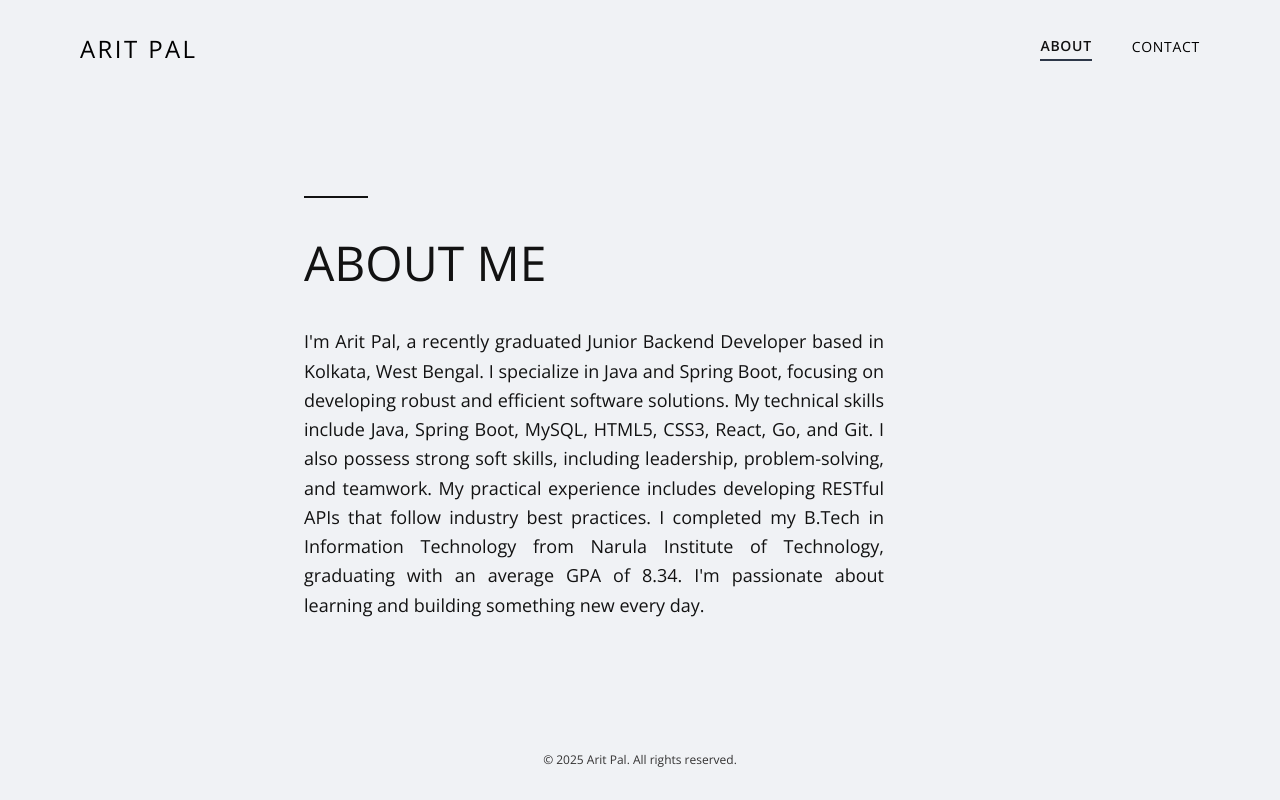
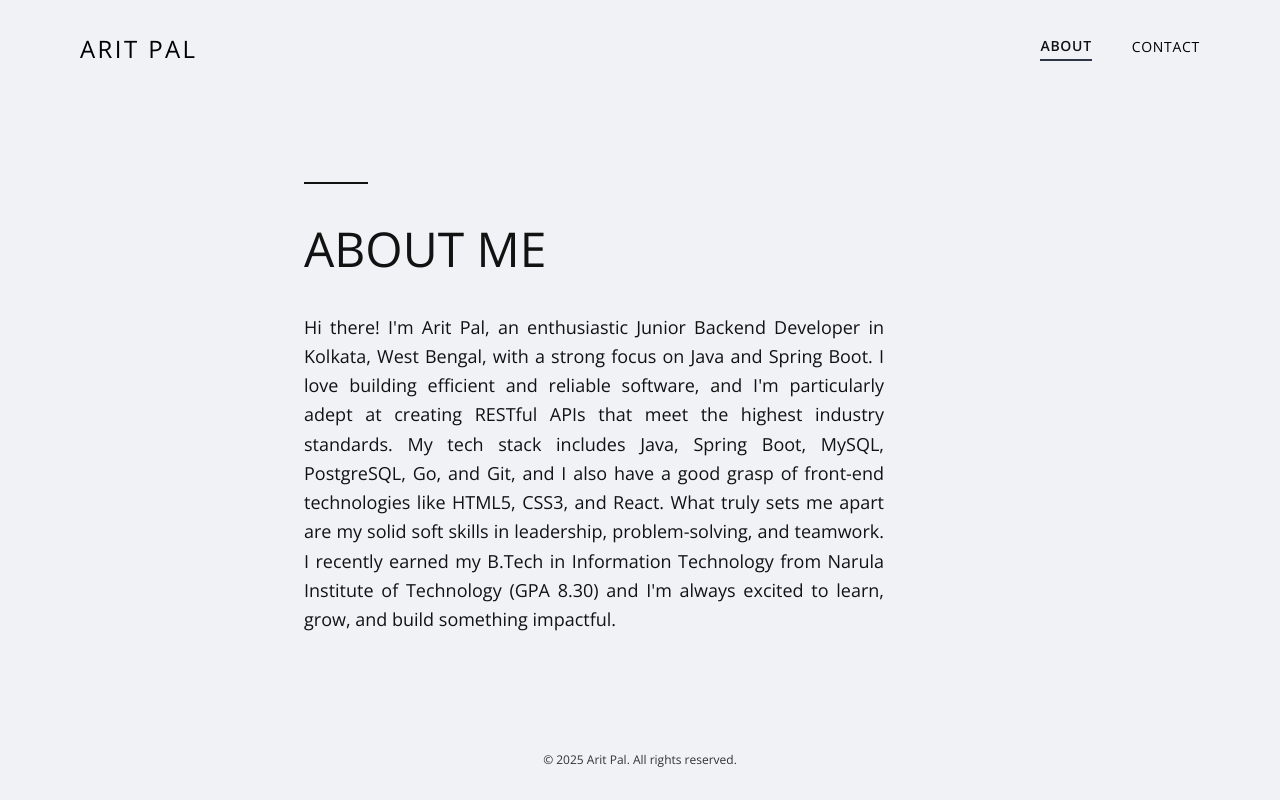
Before and after one commit to arit-pal/Personal-Website, a React (Vite) app: page /about in a window 1280 px wide. Built offline with nearby package versions, Linux system fonts and the light colour scheme.

Commit message:
changed tagline and about me texts

```diff
--- a/src/pages/About/About.jsx
+++ b/src/pages/About/About.jsx
@@ -14,7 +14,7 @@ const About = () => {
                     <div className="decorator-line"></div>
                     <h1 className="main-title">ABOUT ME</h1>
                     <p className="main-description">
-                        I'm Arit Pal, a recently graduated Junior Backend Developer based in Kolkata, West Bengal. I specialize in Java and Spring Boot, focusing on developing robust and efficient software solutions. My technical skills include Java, Spring Boot, MySQL, HTML5, CSS3, React, Go, and Git. I also possess strong soft skills, including leadership, problem-solving, and teamwork. My practical experience includes developing RESTful APIs that follow industry best practices. I completed my B.Tech in Information Technology from Narula Institute of Technology, graduating with an average GPA of 8.34. I'm passionate about learning and building something new every day.
+                        Hi there! I'm Arit Pal, an enthusiastic Junior Backend Developer in Kolkata, West Bengal, with a strong focus on Java and Spring Boot. I love building efficient and reliable software, and I'm particularly adept at creating RESTful APIs that meet the highest industry standards. My tech stack includes Java, Spring Boot, MySQL, PostgreSQL, Go, and Git, and I also have a good grasp of front-end technologies like HTML5, CSS3, and React. What truly sets me apart are my solid soft skills in leadership, problem-solving, and teamwork. I recently earned my B.Tech in Information Technology from Narula Institute of Technology (GPA 8.30) and I'm always excited to learn, grow, and build something impactful.
                     </p>
                 </div>
             </main>
--- a/src/pages/Home/Home.jsx
+++ b/src/pages/Home/Home.jsx
@@ -16,7 +16,7 @@ const Home = () => {
                         Software Engineer Specializing in Backend Development
                     </h1>
                     <p className="main-subheadline">
-                        I build robust and scalable web applications using Java and Spring Boot. Passionate about creating efficient, real-world solutions.
+                        I build robust and scalable backend systems that power dynamic applications. My passion lies in crafting efficient, real-world solutions that drive performance and reliability.
                     </p>
                     <Link to="/about" className="cta-button">
                         Learn More About Me
```
Also changed, not shown: 1 other file (tests, documents, lock files or other folders).
